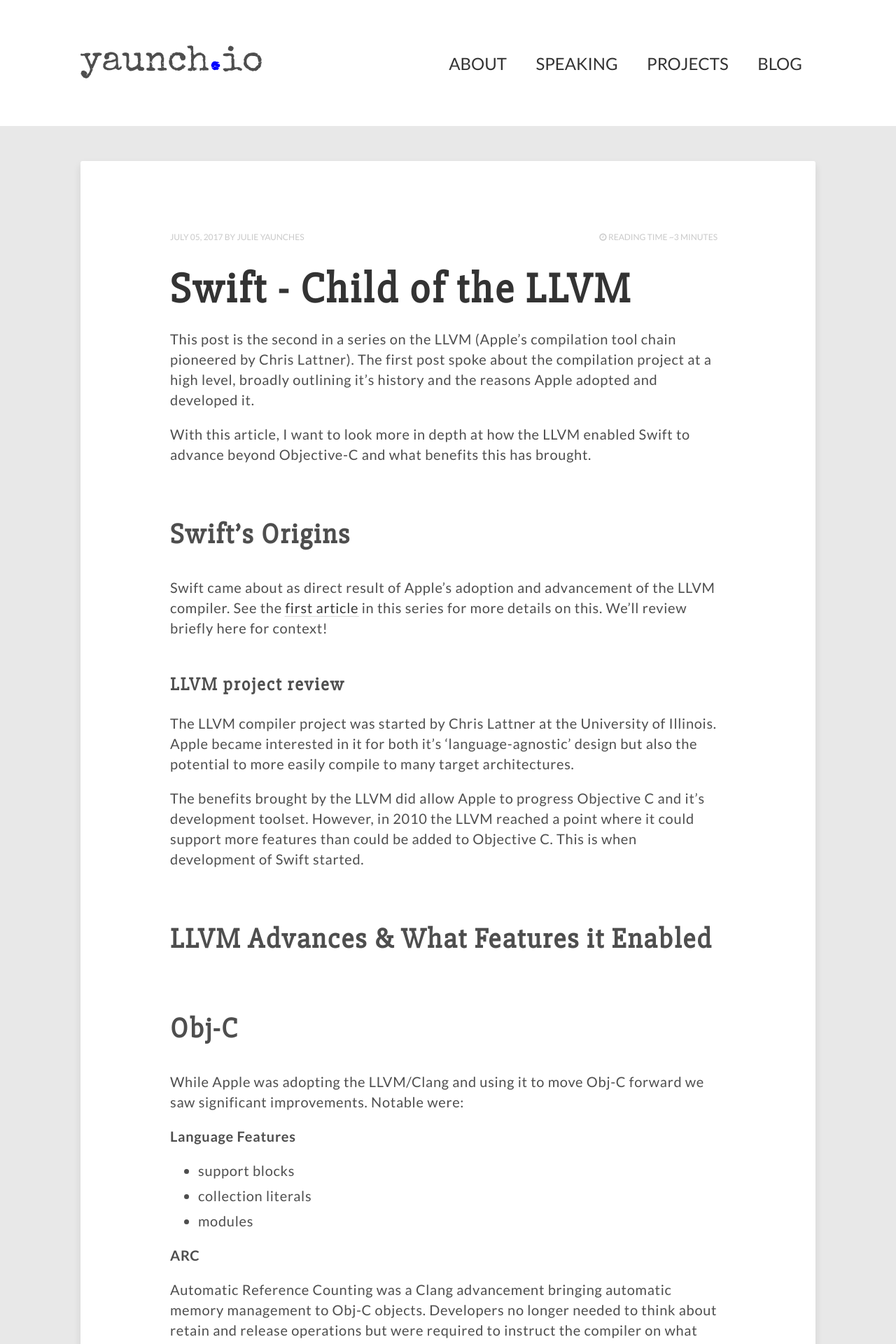
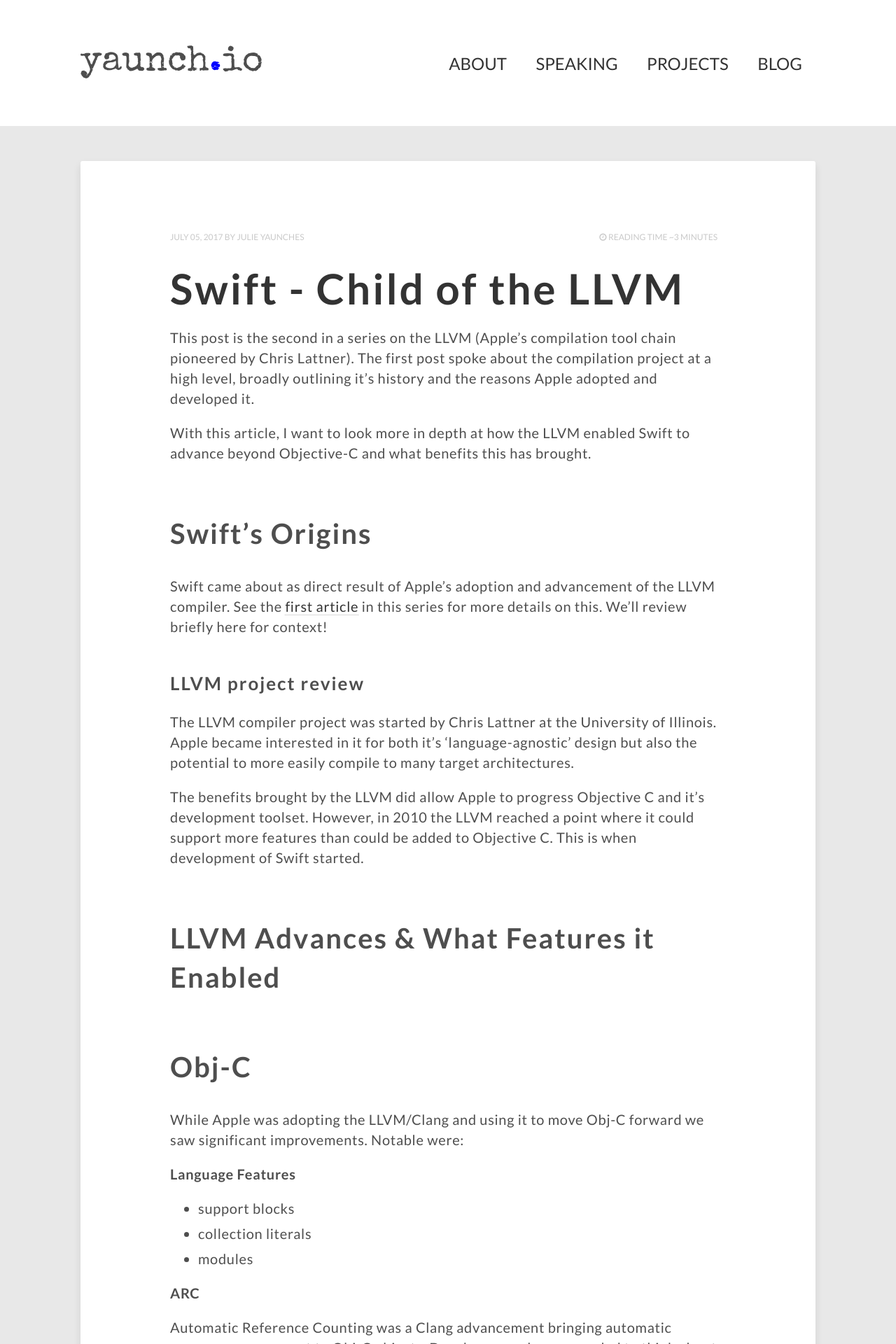
Before and after one commit to jyaunches/jyaunches.github.io, a Jekyll site: the page built from index.html, in a window 1280 px wide. Shown: the top 1920 px of the page at 70% size. Built offline with Jekyll 4.4.1, drawn with Linux system fonts in a browser that asks for light colours; nearby versions of some CDN libraries; the list of posts is cut into pages by our own code.

Commit message:
Updating font for headers to be same as content.

```diff
--- a/_sass/_typography.scss
+++ b/_sass/_typography.scss
@@ -8,7 +8,7 @@
 // Headings
 // --------------------------------------------------
 h1, h2, h3, h4, h5, h6 {
-	font-family: $heading-font;
+	font-family: $base-font;
 }
 h1 {
 	font-size: 3em;
```
